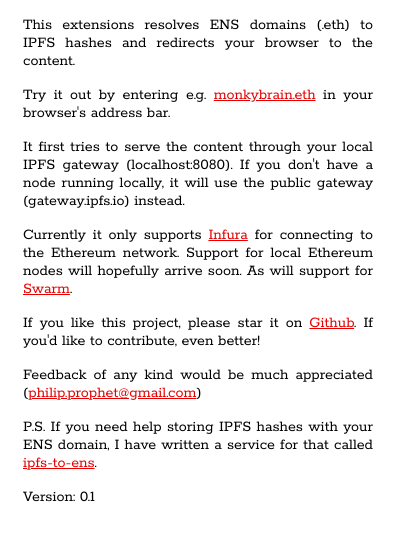
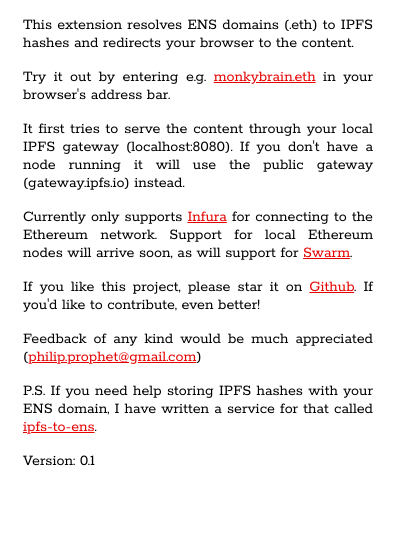
Before and after one commit to monkybrain/ens-content-resolver, a browser extension: page dist/popup.html in a window 400 px wide. Shown: the part 47-588 px from the top of the page. Drawn offline with Linux system fonts and the light colour scheme.

Commit message:
Fixed typos

```diff
--- a/dist/popup.html
+++ b/dist/popup.html
@@ -16,7 +16,7 @@
 
 <h3>ENS Content Resolver</h3>
 
-<p>This extensions resolves ENS domains (.eth) to IPFS hashes and redirects
+<p>This extension resolves ENS domains (.eth) to IPFS hashes and redirects
   your browser to the content.
 </p>
 
@@ -26,13 +26,13 @@
 </p>
 
 <p>It first tries to serve the content through your local IPFS gateway (localhost:8080).
-  If you don't have a node running locally, it will use the public gateway
+  If you don't have a node running it will use the public gateway
   (gateway.ipfs.io) instead.
 </p>
 
-<p>Currently it only supports <a href="https://infura.io/" target="_blank">Infura</a>
+<p>Currently only supports <a href="https://infura.io/" target="_blank">Infura</a>
   for connecting to the Ethereum network. Support for local Ethereum nodes will
-  hopefully arrive soon. As will support for
+  arrive soon, as will support for
   <a href="https://ethersphere.github.io/swarm-home/" target="_blank">Swarm</a>.
 </p>
 
```
Also changed, not shown: CHANGELOG.md, README.md, 1 other file.
